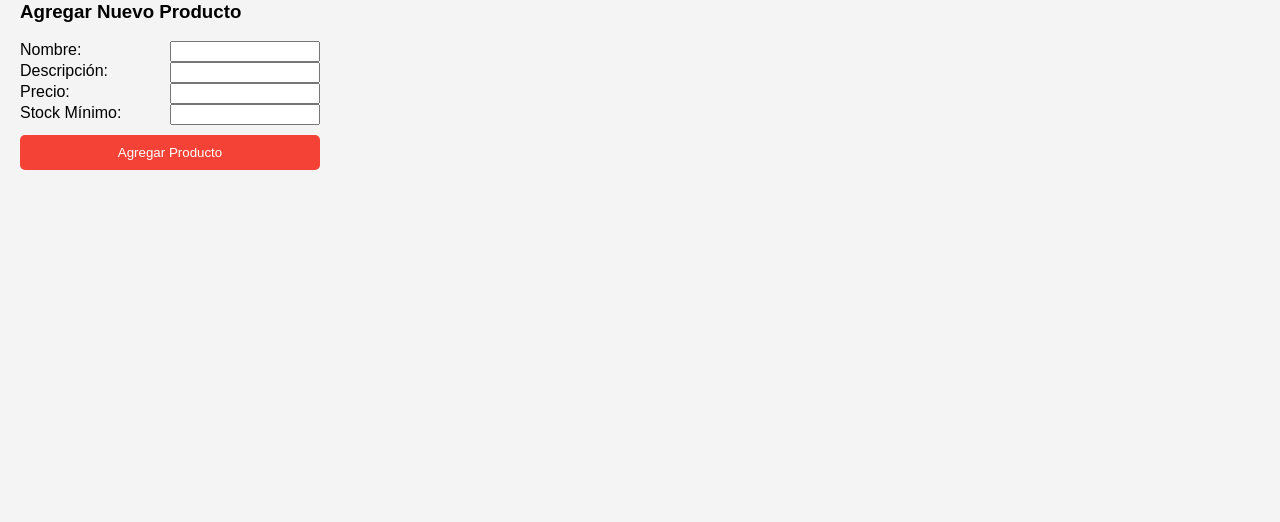
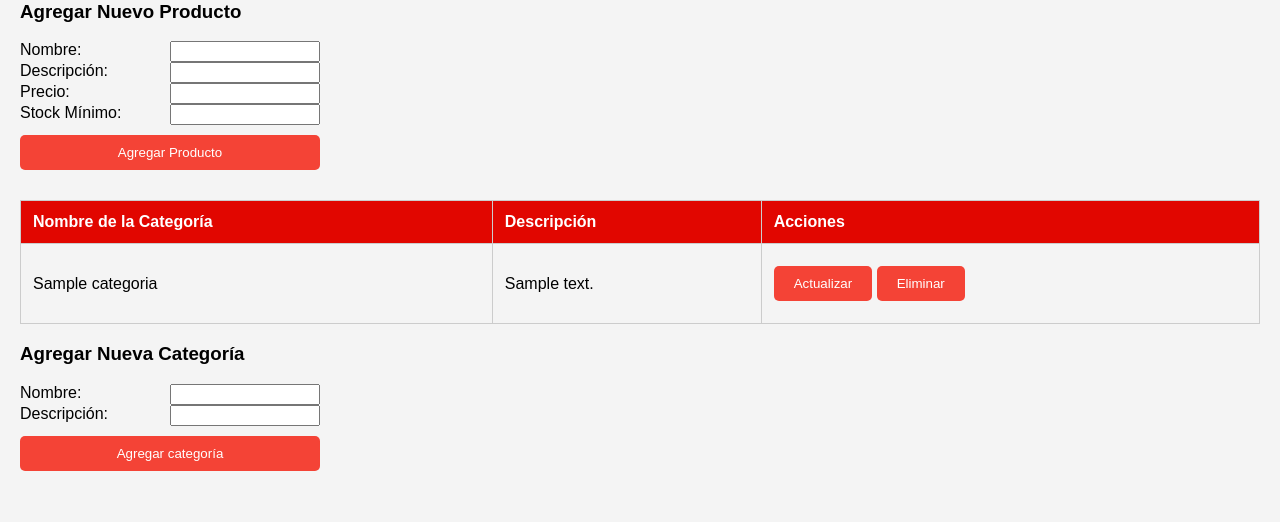
Before and after one commit to Gonzalolo1123/punto_fitness, a Django app: template punto_fitness/punto_app/templates/punto_app/inventario.html in a window 1280 px wide. Shown: the part 278-800 px from the top of the page. Run offline with Django 5.2, Linux system fonts and the light colour scheme; tables that the repository leaves empty hold one stand-in row (values such as "Sample post"); the template is opened without the code that fills it: values that come from a table or form of the project are taken from there, most other values are stand-ins (such as "Sample title", 1, 10 or a date in 2020).

Commit message:
categorias en inventario (incompleto)

```diff
--- /dev/null
+++ b/punto_fitness/punto_app/static/js/inventario_categorias.js
@@ -0,0 +1,140 @@
+////////////////////
+/// CATEGORIAS ////
+////////////////////
+
+// Función para mostrar formulario de edición
+function mostrarFormularioEdicionCategoria(categoriaId) {
+  document.querySelectorAll('.form-edicion-categoria').forEach(form => {
+    form.style.display = 'none';
+  });
+  document.getElementById(`form-editar-categoria-${categoriaId}`).style.display = 'table-row';
+}
+
+// Función para ocultar formulario de edición
+function ocultarFormularioEdicionCategoria(categoriaId) {
+  document.getElementById(`form-editar-categoria-${categoriaId}`).style.display = 'none';
+}
+
+// Función para actualizar vista de datos de categoria
+function actualizarVista(categoria) {
+  const row = document.querySelector(`tr[data-id="${categoria.id}"]`);
+  if (row) {
+    const cells = row.cells;
+    cells[0].textContent = categoria.nombre;
+    cells[2].textContent = categoria.descripcion;
+  }
+}
+
+// Función para crear categoria
+function crearCategoria(formData) {
+  return fetch(`${BASE_URL}crear_categoria/`, {
+    method: 'POST',
+    headers: {
+      'Content-Type': 'application/json',
+      'X-CSRFToken': '{{ csrf_token }}'
+    },
+    body: JSON.stringify(formData)
+  }).then(response => response.json());
+}
+
+// Función para actualizar categoria
+function actualizarCategoria(id, data) {
+  return fetch(`${BASE_URL}actualizar_categoria/${id}/`, {
+    method: 'PUT',
+    headers: {
+      'Content-Type': 'application/json',
+      'X-CSRFToken': '{{ csrf_token }}'
+    },
+    body: JSON.stringify(data)
+  }).then(response => response.json());
+}
+
+// Función para eliminar categoria
+function eliminarCategoria(id) {
+  return fetch(`${BASE_URL}borrar_categoria/${id}/`, {
+    method: 'DELETE',
+    headers: {
+      'Content-Type': 'application/json',
+      'X-CSRFToken': '{{ csrf_token }}'
+    }
+  }).then(response => response.json());
+}
+
+function inicializarEventListeners() {
+  document.getElementById('form-crear-categoria').addEventListener('submit', function(e) {
+    e.preventDefault();
+
+    const formData = {
+      nombre: document.getElementById('nombre').value,
+      descripcion: document.getElementById('descripcion').value,
+    };
+
+    crearCategoria(formData)
+      .then(data => {
+        if (data.error) throw new Error(data.error);
+        alert('Categoria creada');
+        window.location.reload();
+      })
+      .catch(error => {
+        console.error('Error:', error);
+        alert('Error: ' + error.message);
+      });
+  });
+
+  // Formularios de actualización de datos
+  document.querySelectorAll('[name="form-editar-categoria"]').forEach(form => {
+    form.addEventListener('submit', function(e) {
+      e.preventDefault();
+      const categoriaId = this.dataset.id;
+
+      const formData = {
+        nombre: this.elements.nombre.value,
+        descripcion: this.elements.descripcion.value,
+      };
+
+      actualizarCategoria(categoriaId, formData)
+        .then(data => {
+          if (data.error) throw new Error(data.error);
+          actualizarVista(data);
+          ocultarFormularioEdicionCategoria(categoriaId);
+          alert('categoria actualizado correctamente');
+          window.location.reload();
+        })
+        .catch(error => {
+          console.error('Error:', error);
+          alert('Error al actualizar: ' + error.message);
+        });
+    });
+  });
+
+  // Boton editar
+  document.querySelectorAll('[name="btn-editar-categoria"]').forEach(btn => {
+    btn.addEventListener('click', function() {
+      mostrarFormularioEdicionCategoria(this.getAttribute('data-id'));
+    });
+  });
+
+  // Boton eliminar
+  document.querySelectorAll('[name="btn-eliminar-categoria"]').forEach(btn => {
+    btn.addEventListener('click', function() {
+      const id = this.getAttribute('data-id');
+      if (confirm('¿Eliminar esta categoria?')) {
+        eliminarCategoria(id)
+          .then(data => {
+            if (data.error) throw new Error(data.error);
+            document.querySelector(`tr[data-id="${id}"]`).remove();
+            document.querySelector(`#form-editar-categoria-${id}`)?.remove();
+            window.location.reload();
+          })
+          .catch(console.error);
+      }
+    });
+  });
+
+  // Boton cancelar
+  document.querySelectorAll('.btn-cancelar').forEach(btn => {
+    btn.addEventListener('click', function() {
+      ocultarFormularioEdicionCategoria(this.getAttribute('data-id'));
+    });
+  });
+}
--- a/punto_fitness/punto_app/static/js/inventario.js
+++ b/punto_fitness/punto_app/static/js/inventario_productos.js
@@ -1,20 +1,24 @@
-const BASE_URL = '/productos/';
+const BASE_URL = '/inventario/';
+
+////////////////////
+//// PRODUCTOS /////
+////////////////////
 
 document.addEventListener('DOMContentLoaded', function() {
   inicializarEventListeners();
 });
 
 // Función para mostrar formulario de edición
-function mostrarFormularioEdicion(productoId) {
-  document.querySelectorAll('.form-edicion').forEach(form => {
+function mostrarFormularioEdicionProducto(productoId) {
+  document.querySelectorAll('.form-edicion-producto').forEach(form => {
     form.style.display = 'none';
   });
-  document.getElementById(`form-editar-${productoId}`).style.display = 'table-row';
+  document.getElementById(`form-editar-producto-${productoId}`).style.display = 'table-row';
 }
 
 // Función para ocultar formulario de edición
-function ocultarFormularioEdicion(productoId) {
-  document.getElementById(`form-editar-${productoId}`).style.display = 'none';
+function ocultarFormularioEdicionProducto(productoId) {
+  document.getElementById(`form-editar-producto-${productoId}`).style.display = 'none';
 }
 
 // Función para actualizar vista de datos de producto
@@ -30,7 +34,7 @@ function actualizarVista(producto) {
 
 // Función para crear producto
 function crearProducto(formData) {
-  return fetch(`${BASE_URL}crear/`, {
+  return fetch(`${BASE_URL}crear_producto/`, {
     method: 'POST',
     headers: {
       'Content-Type': 'application/json',
@@ -42,7 +46,7 @@ function crearProducto(formData) {
 
 // Función para actualizar producto
 function actualizarProducto(id, data) {
-  return fetch(`${BASE_URL}actualizar/${id}/`, {
+  return fetch(`${BASE_URL}actualizar_producto/${id}/`, {
     method: 'PUT',
     headers: {
       'Content-Type': 'application/json',
@@ -54,7 +58,7 @@ function actualizarProducto(id, data) {
 
 // Función para eliminar producto
 function eliminarProducto(id) {
-  return fetch(`${BASE_URL}borrar/${id}/`, {
+  return fetch(`${BASE_URL}borrar_producto/${id}/`, {
     method: 'DELETE',
     headers: {
       'Content-Type': 'application/json',
@@ -107,7 +111,7 @@ function inicializarEventListeners() {
         .then(data => {
           if (data.error) throw new Error(data.error);
           actualizarVista(data);
-          ocultarFormularioEdicion(productoId);
+          ocultarFormularioEdicionProducto(productoId);
           alert('Producto actualizado correctamente');
           window.location.reload();
         })
@@ -119,14 +123,14 @@ function inicializarEventListeners() {
   });
 
   // Boton editar
-  document.querySelectorAll('[name="btn-editar"]').forEach(btn => {
+  document.querySelectorAll('[name="btn-editar-producto"]').forEach(btn => {
     btn.addEventListener('click', function() {
-      mostrarFormularioEdicion(this.getAttribute('data-id'));
+      mostrarFormularioEdicionProducto(this.getAttribute('data-id'));
     });
   });
 
   // Boton eliminar
-  document.querySelectorAll('[name="btn-eliminar"]').forEach(btn => {
+  document.querySelectorAll('[name="btn-eliminar-producto"]').forEach(btn => {
     btn.addEventListener('click', function() {
       const id = this.getAttribute('data-id');
       if (confirm('¿Eliminar este producto?')) {
@@ -134,7 +138,7 @@ function inicializarEventListeners() {
           .then(data => {
             if (data.error) throw new Error(data.error);
             document.querySelector(`tr[data-id="${id}"]`).remove();
-            document.querySelector(`#form-editar-${id}`)?.remove();
+            document.querySelector(`#form-editar-producto-${id}`)?.remove();
             window.location.reload();
           })
           .catch(console.error);
@@ -145,7 +149,7 @@ function inicializarEventListeners() {
   // Boton cancelar
   document.querySelectorAll('.btn-cancelar').forEach(btn => {
     btn.addEventListener('click', function() {
-      ocultarFormularioEdicion(this.getAttribute('data-id'));
+      ocultarFormularioEdicionProducto(this.getAttribute('data-id'));
     });
   });
 }
--- a/punto_fitness/punto_app/templates/punto_app/inventario.html
+++ b/punto_fitness/punto_app/templates/punto_app/inventario.html
@@ -20,6 +20,8 @@
 
   <div class="content">
     <h2>Inventario</h2>
+
+    <!-- Productos -->
     <table>
       <thead>
         <tr>
@@ -38,13 +40,13 @@
           <td>{{ producto.stock_minimo }}</td>
           <td>{{ producto.precio }}</td>
           <td>
-            <button class="filtro-btn" name="btn-editar" data-id="{{ producto.id }}">Actualizar</button>
-            <button class="filtro-btn" name="btn-eliminar" data-id="{{ producto.id }}">Eliminar</button>
+            <button class="filtro-btn" name="btn-editar-producto" data-id="{{ producto.id }}">Actualizar</button>
+            <button class="filtro-btn" name="btn-eliminar-producto" data-id="{{ producto.id }}">Eliminar</button>
           </td>
         </tr>
 
         <!-- Formulario de edición (aparece al querer actualizar un producto) -->
-        <tr id="form-editar-{{ producto.id }}" class="form-edicion" style="display: none;">
+        <tr id="form-editar-producto-{{ producto.id }}" class="form-edicion-producto" style="display: none;">
           <td colspan="5">
             <h3>Actualizar datos</h3>
             <form class="formulario" name="form-editar-producto" data-id="{{ producto.id }}">
@@ -65,7 +67,7 @@
                 <input type="number" name="stock_minimo" value="{{ producto.stock_minimo }}" required>
               </div>
               <button class="filtro-btn" type="submit">Guardar</button>
-              <button class="filtro-btn" type="button" onclick="ocultarFormularioEdicion('{{ producto.id }}')">Cancelar</button>
+              <button class="filtro-btn" type="button" onclick="ocultarFormularioEdicionProducto('{{ producto.id }}')">Cancelar</button>
             </form>
           </td>
         </tr>
@@ -99,7 +101,70 @@
         <button class="filtro-btn" type="submit">Agregar Producto</button>
       </form>
     </div>
+
+    <!-- Categorías de productos-->
+    <table>
+      <thead>
+        <tr>
+          <th>Nombre de la Categoría</th>
+          <th>Descripción</th>
+          <th>Acciones</th>
+        </tr>
+      </thead>
+      <tbody>
+        {% for categoria in categorias %}
+        <tr data-id="{{ categoria.id }}">
+          <td>{{ categoria.nombre }}</td>
+          <td>{{ categoria.descripcion }}</td>
+          <td>
+            <button class="filtro-btn" name="btn-editar-categoria" data-id="{{ categoria.id }}">Actualizar</button>
+            <button class="filtro-btn" name="btn-eliminar-categoria" data-id="{{ categoria.id }}">Eliminar</button>
+          </td>
+        </tr>
+
+        <!-- Formulario de edición (aparece al querer actualizar una categoria) -->
+        <tr id="form-editar-categoria-{{ categoria.id }}" class="form-edicion-categoria" style="display: none;">
+          <td colspan="5">
+            <h3>Actualizar datos</h3>
+            <form class="formulario" name="form-editar-categoria" data-id="{{ categoria.id }}">
+              <div class="form-fila">
+                <label>Nombre:</label>
+                <input type="text" name="nombre" value="{{ categoria.nombre }}" required>
+              </div>
+              <div class="form-fila">
+                <label>Descripción:</label>
+                <input type="text" name="descripcion" value="{{ categoria.descripcion }}" required>
+              </div>
+              <button class="filtro-btn" type="submit">Guardar</button>
+              <button class="filtro-btn" type="button" onclick="ocultarFormularioEdicionCategoria('{{ categoria.id }}')">Cancelar</button>
+            </form>
+          </td>
+        </tr>
+        {% empty %}
+        <tr>
+          <td colspan="5">No hay categorias en el inventario.</td>
+        </tr>
+        {% endfor %}
+      </tbody>
+    </table>
+    <!-- Formulario para agregar nuevas categorias -->
+    <div class="form-container">
+      <h3>Agregar Nueva Categoría</h3>
+      <form class="formulario" id="form-crear-categoria">
+        <div class="form-fila">
+          <label for="nombre">Nombre:</label>
+          <input type="text" id="nombre" name="nombre" maxlength="30" required>
+        </div>
+        <div class="form-fila">
+          <label for="descripcion">Descripción:</label>
+          <input type="text" id="descripcion" name="descripcion" maxlength="50" required>
+        </div>
+        <button class="filtro-btn" type="submit">Agregar categoría</button>
+      </form>
+    </div>
+
   </div>
-<script src="../../static/js/inventario.js"></script>
+<script src="../../static/js/inventario_productos.js"></script>
+<script src="../../static/js/inventario_categorias.js"></script>
 </body>
 </html>
--- a/punto_fitness/punto_app/urls.py
+++ b/punto_fitness/punto_app/urls.py
@@ -9,10 +9,17 @@ urlpatterns = [
     path('admin-dashboard/', views.pagina_admin, name='pagina_admin'),
     path('registro/', views.register_view, name='registro'),
     path('usuarios/', views.usuarios, name='usuarios'),
+
     path('inventario/', views.inventario, name='inventario'),
-    path('productos/crear/', views.admin_producto_crear, name='admin_producto_crear'),
-    path('productos/actualizar/<int:producto_id>/', views.admin_producto_actualizar, name='admin_producto_actualizar'),
-    path('productos/borrar/<int:producto_id>/', views.admin_producto_borrar, name='admin_producto_borrar'),
+
+    path('inventario/crear_producto/', views.admin_producto_crear, name='admin_producto_crear'),
+    path('inventario/actualizar_producto/<int:producto_id>/', views.admin_producto_actualizar, name='admin_producto_actualizar'),
+    path('inventario/borrar_producto/<int:producto_id>/', views.admin_producto_borrar, name='admin_producto_borrar'),
+
+    path('inventario/crear_categoria/', views.admin_categoria_crear, name='admin_categoria_crear'),
+    path('inventario/actualizar_categoria/<int:categoria_id>/', views.admin_categoria_actualizar, name='admin_categoria_actualizar'),
+    path('inventario/borrar_categoria/<int:categoria_id>/', views.admin_categoria_borrar, name='admin_categoria_borrar'),
+
     path('planes/', views.planes, name='planes'),
     path('estadisticas/', views.estadisticas, name='estadisticas'),
     path('principal/', views.principal, name='principal'),
```
Also changed, not shown: punto_fitness/punto_app/views.py (+46 -2 lines).
